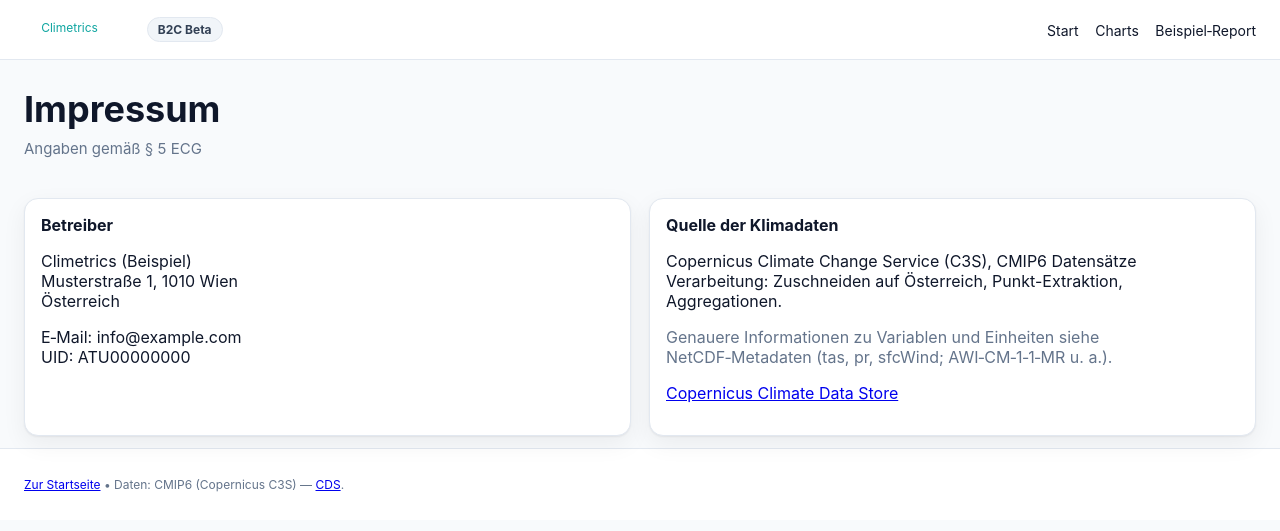
After one commit to Kalti99/austria_cmip6_data, a Flask app: page /impressum in a window 1280 px wide. The commit adds this page. Shown: the top 531 px of the page. Run offline with Flask 3, Linux system fonts and the light colour scheme.

Commit message:
Add /impressum page; link Impressum and Home in nav/footers; serve logo from /public via /logo route

```diff
--- a/austria/app.py
+++ b/austria/app.py
@@ -387,6 +387,10 @@ def create_app() -> Flask:
         """
         return Response(svg, mimetype="image/svg+xml")
 
+    @app.route("/impressum")
+    def impressum():
+        return render_template("impressum.html")
+
     @app.route("/home")
     def home():
         # Landing form with map; defaults to annual aggregation
--- a/austria/templates/home.html
+++ b/austria/templates/home.html
@@ -12,6 +12,7 @@
     <div>
       <a href="{{ url_for('home') }}">Start</a>
       <a href="{{ url_for('index') }}">Charts</a>
+      <a href="{{ url_for('impressum') }}">Impressum</a>
       <a href="https://github.com/Kalti99/austria_cmip6_data" target="_blank">GitHub</a>
     </div>
   </div>
@@ -136,7 +137,7 @@
   <footer>
     <div>
       <a href="{{ url_for('home') }}">Zur Startseite</a> •
-      <a href="#" onclick="alert('Impressum: Muster GmbH, Wien.'); return false;">Impressum</a> •
+      <a href="{{ url_for('impressum') }}">Impressum</a> •
       Daten: CMIP6 (Copernicus C3S) — <a href="https://cds.climate.copernicus.eu/" target="_blank">Copernicus Climate Data Store</a>.
       Verwendete Modelle: AWI-CM-1-1-MR (Wind, Niederschlag). Temperaturvariable tas; genaue Quelle siehe NetCDF-Metadaten.
     </div>
--- /dev/null
+++ b/austria/templates/impressum.html
@@ -0,0 +1,60 @@
+<!doctype html>
+<html lang="de">
+<head>
+  <meta charset="utf-8" />
+  <meta name="viewport" content="width=device-width, initial-scale=1" />
+  <title>Impressum</title>
+  <link rel="stylesheet" href="{{ url_for('static', filename='style.css') }}" />
+</head>
+<body>
+  <div class="nav">
+    <div class="brand"><a href="{{ url_for('home') }}"><img src="{{ url_for('logo') }}" alt="Logo" style="height:24px"></a> <span class="chip">B2C Beta</span></div>
+    <div>
+      <a href="{{ url_for('home') }}">Start</a>
+      <a href="{{ url_for('index') }}">Charts</a>
+      <a href="{{ url_for('report') }}?lat=48.208&lon=16.374&agg=annual&unit=C&method=nearest">Beispiel‑Report</a>
+    </div>
+  </div>
+
+  <header>
+    <h1>Impressum</h1>
+    <p class="sub">Angaben gemäß § 5 ECG</p>
+  </header>
+
+  <section class="grid">
+    <div class="card">
+      <h3>Betreiber</h3>
+      <p>
+        Climetrics (Beispiel)
+        <br/>Musterstraße 1, 1010 Wien
+        <br/>Österreich
+      </p>
+      <p>
+        E‑Mail: info@example.com
+        <br/>UID: ATU00000000
+      </p>
+    </div>
+    <div class="card">
+      <h3>Quelle der Klimadaten</h3>
+      <p>
+        Copernicus Climate Change Service (C3S), CMIP6 Datensätze
+        <br/>
+        Verarbeitung: Zuschneiden auf Österreich, Punkt-Extraktion, Aggregationen.
+      </p>
+      <p class="muted">
+        Genauere Informationen zu Variablen und Einheiten siehe NetCDF‑Metadaten (tas, pr, sfcWind; AWI‑CM‑1‑1‑MR u. a.).
+      </p>
+      <p>
+        <a href="https://cds.climate.copernicus.eu/" target="_blank">Copernicus Climate Data Store</a>
+      </p>
+    </div>
+  </section>
+
+  <footer>
+    <p>
+      <a href="{{ url_for('home') }}">Zur Startseite</a> •
+      Daten: CMIP6 (Copernicus C3S) — <a href="https://cds.climate.copernicus.eu/" target="_blank">CDS</a>.
+    </p>
+  </footer>
+</body>
+</html>
--- a/austria/templates/index.html
+++ b/austria/templates/index.html
@@ -86,7 +86,7 @@
   <footer>
     <p>
       <a href="{{ url_for('home') }}">Zur Startseite</a> •
-      <a href="#" onclick="alert('Impressum: Muster GmbH, Wien.'); return false;">Impressum</a> •
+      <a href="{{ url_for('impressum') }}">Impressum</a> •
       Daten: CMIP6 (Copernicus C3S). Modelle u. a. AWI-CM-1-1-MR — Details siehe NetCDF-Metadaten.
     </p>
   </footer>
--- a/austria/templates/report.html
+++ b/austria/templates/report.html
@@ -12,6 +12,7 @@
     <div>
       <a href="{{ url_for('home') }}">Start</a>
       <a href="{{ url_for('index') }}">Charts</a>
+      <a href="{{ url_for('impressum') }}">Impressum</a>
     </div>
   </div>
   <header>
@@ -95,7 +96,7 @@
   <footer>
     <p>
       <a href="{{ url_for('home') }}">Zur Startseite</a> •
-      <a href="#" onclick="alert('Impressum: Muster GmbH, Wien.'); return false;">Impressum</a> •
+      <a href="{{ url_for('impressum') }}">Impressum</a> •
       Daten: CMIP6 (Copernicus C3S) — <a href="https://cds.climate.copernicus.eu/" target="_blank">Copernicus Climate Data Store</a>.
       Verwendete Modelle: AWI-CM-1-1-MR (Wind, Niederschlag). Temperaturvariable tas; genaue Quelle siehe NetCDF-Metadaten.
     </p>
```
